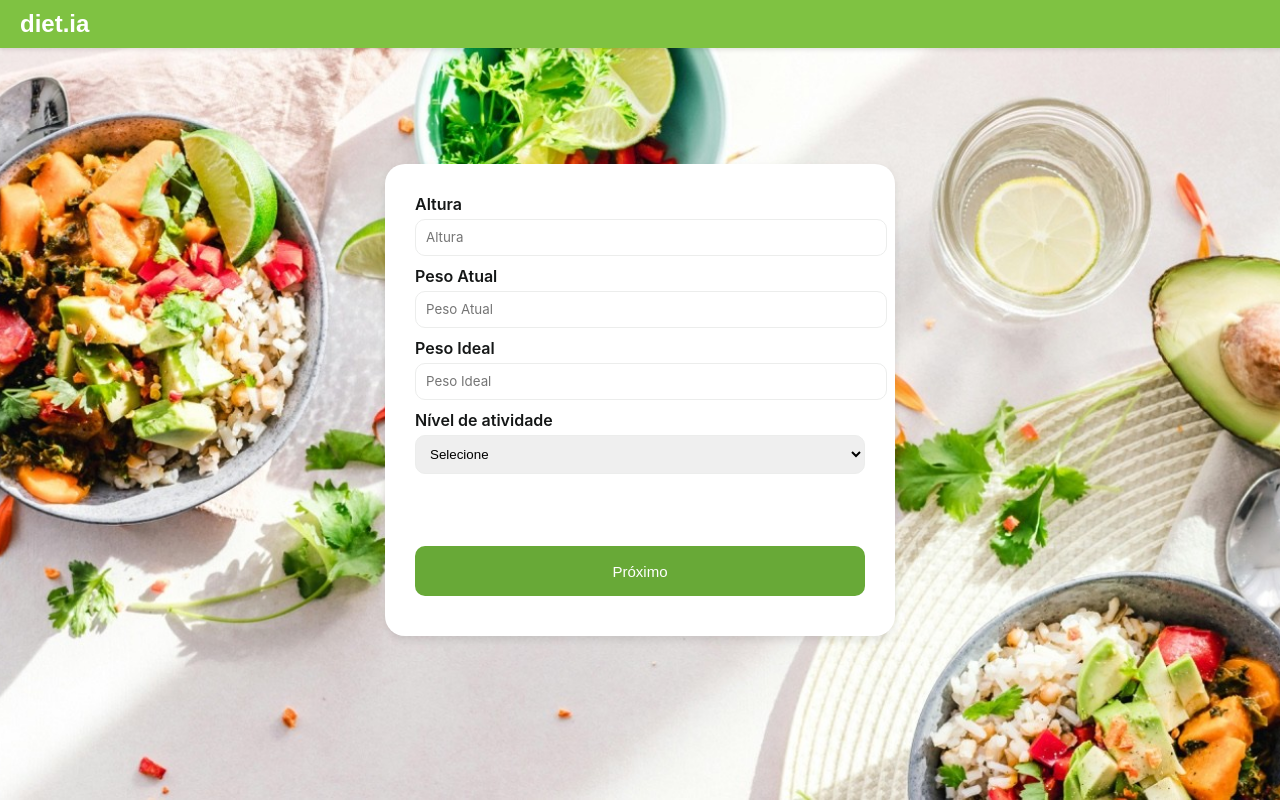
After one commit to Luis-Adolfo-Araujo/hello_data, a Flask app: page /anthropometry in a window 1280 px wide. The commit adds this page. Run offline with Flask 3, Linux system fonts and the light colour scheme; the visitor is signed in with stand-in values (Sample User, id 1); some libraries are stand-ins or nearby versions.

Commit message:
anamesis and anthropometry screen flow done

```diff
--- a/app/routes.py
+++ b/app/routes.py
@@ -1,8 +1,9 @@
 from utils import *
 import psycopg2
-from flask import request, jsonify, session, render_template, flash, Blueprint, redirect, url_for
+from flask import request, jsonify, render_template, flash, Blueprint, redirect, url_for
 from werkzeug.security import check_password_hash, generate_password_hash
 from flask_login import login_user, logout_user, login_required, current_user
+from datetime import datetime
 from .models import Paciente
 
 auth = Blueprint('auth', __name__)
@@ -108,6 +109,10 @@ def signup_post():
         print("Erro ao cadastrar usuário: " + str(e))
         return redirect(url_for('auth.signup'))
 
+    finally:
+        cursor.close()
+        conn.close()
+
 
 @auth.route("/logout")
 @login_required
@@ -115,7 +120,203 @@ def logout():
     logout_user()
     return render_template("public/index.html")
 
+@auth.route("/anamnese_post", methods=["POST"])
+@login_required
+def anamnese_post():
+    conn, cursor = get_db_connection()
+
+    if conn is None or cursor is None:
+        return jsonify({"error": "Failed to connect to the database"}), 500
+
+    try:
+        id_usuario = current_user.id
+
+        objetivo = request.form.get('objetivo')
+        restricao_alimentar = request.form.get('restricao_alimentar')
+        ingere_alcool = request.form.get('ingere_alcool')
+        dorme_bem = True if request.form.get('dorme_bem') == 'sim' else False
+        horas_sono = request.form.get('horas_sono')
+        pratica_exercicios = True if request.form.get('pratica_exercicios') == 'sim' else False
+        patologia = request.form.get('patologia')
+        medicamentos = request.form.get('medicamentos')
+        apetite = request.form.get('apetite')
+        mastigacao = request.form.get('mastigacao')
+        habito_intestinal = request.form.get('habito_intestinal')
+        frequencia_evacuacao = request.form.get('frequencia_evacuacao')
+        formato_fezes = request.form.get('formato_fezes')
+        usa_laxante = True if request.form.get('usa_laxante') == 'sim' else False
+        cor_fezes = request.form.get('cor_fezes')
+        ingestao_hidrica = request.form.get('ingestao_hidrica')
+        sintomas = request.form.get('sintomas')
+
+        insert_query = '''
+            INSERT INTO info_paciente (
+                id_usuario, objetivo, resticao_alimentar, ingere_alcool, dorme_bem, horas_sono,
+                pratica_exercicios, patologia, Medicamentos, apetite, mastigacao, habito_intestinal,
+                frequencia_evacuacao, formato_fezes, usa_laxante, cor_fezes, ingestao_hidrica, sintomas
+            ) VALUES (%s, %s, %s, %s, %s, %s, %s, %s, %s, %s, %s, %s, %s, %s, %s, %s, %s, %s);
+        '''
+
+        cursor.execute(insert_query, (
+            id_usuario, objetivo, restricao_alimentar, ingere_alcool, dorme_bem, horas_sono,
+            pratica_exercicios, patologia, medicamentos, apetite, mastigacao, habito_intestinal,
+            frequencia_evacuacao, formato_fezes, usa_laxante, cor_fezes, ingestao_hidrica, sintomas
+        ))
+
+        conn.commit()
+        flash('Informações de anamnese salvas com sucesso!', 'success')
+        return redirect(url_for('auth.metabolic'))
+
+    except Exception as e:
+        conn.rollback()
+        print("Erro ao salvar informações de anamnese: " + str(e))
+        return redirect(url_for('auth.anamnese'))
+
+    finally:
+        cursor.close()
+        conn.close()
+
+
 @auth.route("/anamnese")
 @login_required
 def anamnese():
     return render_template("public/templates/anamnesis.html")
+
+@auth.route("/metabolic")
+@login_required
+def metabolic():
+    return render_template("public/templates/metabolic.html")
+
+@auth.route("/metabolic_post", methods=["POST"])
+@login_required
+def metabolic_post():
+    conn, cursor = get_db_connection()
+
+    if conn is None or cursor is None:
+        return jsonify({"error": "Failed to connect to the database"}), 500
+
+    try:
+        id_usuario = current_user.id
+        tontura = request.form.get('tontura') == 'sim'
+        sensacao_desmaio = request.form.get('sensacao_desmaio') == 'sim'
+        insonia = request.form.get('insonia') == 'sim'
+        olhos_lacrimejantes_cocando = request.form.get('olhos_lacrimejantes_cocando') == 'sim'
+        olhos_inchados_vermelhos = request.form.get('olhos_inchados_vermelhos') == 'sim'
+        olheiras = request.form.get('olheiras') == 'sim'
+        visao_borrada = request.form.get('visao_borrada') == 'sim'
+        coceira_ouvido = request.form.get('coceira_ouvido') == 'sim'
+        dor_ouvido = request.form.get('dor_ouvido') == 'sim'
+        retirada_fluido = request.form.get('retirada_fluido') == 'sim'
+        zunido_ouvido = request.form.get('zunido_ouvido') == 'sim'
+        nariz_entupido = request.form.get('nariz_entupido') == 'sim'
+        sinusite = request.form.get('sinusite') == 'sim'
+        corrimento_nasal = request.form.get('corrimento_nasal') == 'sim'
+        espirro = request.form.get('espirro') == 'sim'
+        coceira_olhos = request.form.get('coceira_olhos') == 'sim'
+        ataque_espirro = request.form.get('ataque_espirro') == 'sim'
+        muco_excessivo = request.form.get('muco_excessivo') == 'sim'
+        tosse_cronica = request.form.get('tosse_cronica') == 'sim'
+        dor_garganta = request.form.get('dor_garganta') == 'sim'
+        necessidade_limpar_garganta = request.form.get('necessidade_limpar_garganta') == 'sim'
+        rouquidao = request.form.get('rouquidao') == 'sim'
+        lingua_gengiva_labio_inchado = request.form.get('lingua_gengiva_labio_inchado') == 'sim'
+        acne = request.form.get('acne') == 'sim'
+        perda_cabelo = request.form.get('perda_cabelo') == 'sim'
+        suor_excessivo = request.form.get('suor_excessivo') == 'sim'
+        feridas_cocam = request.form.get('feridas_cocam') == 'sim'
+        pele_seca = request.form.get('pele_seca') == 'sim'
+        vermelhidao = request.form.get('vermelhidao') == 'sim'
+        calor_excessivo = request.form.get('calor_excessivo') == 'sim'
+        batida_irregular_coracao = request.form.get('batida_irregular_coracao') == 'sim'
+        batidas_rapidas_demais_coracao = request.form.get('batidas_rapidas_demais_coracao') == 'sim'
+        dor_peito = request.form.get('dor_peito') == 'sim'
+        dor_cabeca = request.form.get('dor_cabeca') == 'sim'
+        data = datetime.now()
+
+        insert_query = '''INSERT INTO rastreamento_metabolico (
+                            tontura, sensacao_desmaio, insonia, olhos_lacrimejantes_cocando,
+                            olhos_inchados_vermelhos, olheiras, visao_borrada, coceira_ouvido,
+                            dor_ouvido, retirada_fluido, zunido_ouvido, nariz_entupido,
+                            sinusite, corrimento_nasal, espirro, coceira_olhos, ataque_espirro,
+                            muco_excessivo, tosse_cronica, dor_garganta, necessidade_limpar_garganta,
+                            rouquidao, lingua_gengiva_labio_inchado, acne, perda_cabelo, suor_excessivo,
+                            feridas_cocam, pele_seca, vermelhidao, calor_excessivo, batida_irregular_coracao,
+                            batidas_rapidas_demais_coracao, dor_peito, dor_cabeca, data
+                          ) VALUES (%s, %s, %s, %s, %s, %s, %s, %s, %s, %s, %s, %s, %s, %s, %s, %s, %s, %s, %s, %s, %s, %s, %s, %s, %s, %s, %s, %s, %s, %s, %s, %s, %s, %s, %s);'''
+
+        cursor.execute(insert_query, (
+            tontura, sensacao_desmaio, insonia, olhos_lacrimejantes_cocando,
+            olhos_inchados_vermelhos, olheiras, visao_borrada, coceira_ouvido,
+            dor_ouvido, retirada_fluido, zunido_ouvido, nariz_entupido,
+            sinusite, corrimento_nasal, espirro, coceira_olhos, ataque_espirro,
+            muco_excessivo, tosse_cronica, dor_garganta, necessidade_limpar_garganta,
+            rouquidao, lingua_gengiva_labio_inchado, acne, perda_cabelo, suor_excessivo,
+            feridas_cocam, pele_seca, vermelhidao, calor_excessivo, batida_irregular_coracao,
+            batidas_rapidas_demais_coracao, dor_peito, dor_cabeca, data
+        ))
+        cursor.execute("SELECT LASTVAL();")
+        id_metabolico = cursor.fetchone()[0]
+        conn.commit()
+
+        insert_query = '''INSERT INTO paciente_metabolico (
+            id_usuario, id_metabolico, data
+        ) VALUES (%s, %s, %s);'''
+
+        cursor.execute(insert_query, (
+            id_usuario, id_metabolico, data
+        ))
+
+        conn.commit()
+
+        print("Registro metabólico cadastrado com sucesso!")
+        return redirect(url_for('auth.anthropometry'))
+
+    except Exception as e:
+        conn.rollback()
+        print(f"Erro ao cadastrar registro metabólico: {e}")
+        return jsonify({"error": "Erro ao cadastrar registro metabólico"}), 500
+
+    finally:
+        cursor.close()
+        conn.close()
+
+@auth.route("/anthropometry")
+@login_required
+def anthropometry():
+    return render_template("public/templates/anthropometry.html")
+
+@auth.route("/anthropometry_post", methods=["POST"])
+@login_required
+def anthropometry_post():
+    conn, cursor = get_db_connection()
+
+    if conn is None or cursor is None:
+        return jsonify({"error": "Failed to connect to the database"}), 500
+
+    id_usuario = current_user.id
+    altura = request.form.get('altura')
+    peso_atual = request.form.get('peso_atual')
+    peso_ideal = request.form.get('peso_ideal')
+    nivel_atividade = request.form.get('nivel_atividade')
+    data = datetime.now()
+
+    insert_query = '''INSERT INTO antropometria (data, altura, peso_ideal, peso_atual, nivel_atividade)
+    VALUES (%s, %s, %s, %s, %s)'''
+
+    cursor.execute(insert_query, (data, altura, peso_atual, peso_ideal, nivel_atividade))
+    cursor.execute("SELECT LASTVAL();")
+    id_antropometria = cursor.fetchone()[0]
+    conn.commit()
+
+    insert_query = '''INSERT INTO paciente_antropometria (
+        id_usuario, id_antropometria, data
+        ) VALUES (%s, %s, %s);'''
+
+    cursor.execute(insert_query, (
+        id_usuario, id_antropometria, data
+    ))
+
+    conn.commit()
+
+    print("Registro antropométrico cadastrado com sucesso!")
+    return redirect(url_for('auth.home'))
--- /dev/null
+++ b/app/static/css/anthropometry.css
@@ -0,0 +1,112 @@
+body {
+    display: flex;
+    justify-content: center;
+    align-items: center;
+    height: 100vh;
+    margin: 0;
+    background-image: url("../img/nutri.jpeg");
+    background-size: cover;
+    background-position: center;
+}
+
+.form-container {
+    display: flex;
+    justify-content: center;
+    align-items: center;
+    width: 100%;
+    padding: 20px;
+    border-radius: 25px;
+}
+
+.form {
+    display: flex;
+    flex-direction: column;
+    gap: 10px;
+    background-color: #ffffff;
+    padding: 30px;
+    width: 450px;
+    border-radius: 20px;
+    font-family: -apple-system, BlinkMacSystemFont, "Segoe UI", Roboto, Oxygen,
+      Ubuntu, Cantarell, "Open Sans", "Helvetica Neue", sans-serif;
+    box-shadow: 0 4px 8px rgba(0, 0, 0, 0.1);
+}
+
+::placeholder {
+    font-family: -apple-system, BlinkMacSystemFont, "Segoe UI", Roboto, Oxygen,
+      Ubuntu, Cantarell, "Open Sans", "Helvetica Neue", sans-serif;
+}
+
+.form button {
+    align-self: flex-end;
+}
+
+.flex-column {
+    display: flex;
+    flex-direction: column;
+    gap: 5px;
+}
+
+.flex-column > label {
+    color: #151717;
+    font-weight: 600;
+}
+
+header {
+    font-family: Arial, sans-serif;
+    background-color: #7fc242;
+    color: white;
+    display: flex;
+    justify-content: space-between;
+    align-items: center;
+    padding: 10px 20px;
+    position: fixed;
+    width: 100%;
+    top: 0;
+    left: 0;
+    box-shadow: 0 2px 4px rgba(0,0,0,0.1);
+    z-index: 1000;
+}
+
+header .logo a {
+    font-size: 24px;
+    font-weight: bold;
+    color: white;
+    text-decoration: none;
+}
+
+.inputForm {
+    display: flex;
+    flex-direction: column;
+}
+
+.input {
+    border-radius: 10px;
+    border: 1.5px solid #ecedec;
+    padding: 10px;
+    transition: 0.3s ease-in-out;
+    width: 100%;
+}
+
+.input:focus {
+    outline: none;
+    border: 1.5px solid #68a937;
+}
+
+.button-submit {
+    margin: 20px 0 10px 0;
+    background-color: #68a937;
+    border: none;
+    color: white;
+    font-size: 15px;
+    font-weight: 500;
+    border-radius: 10px;
+    height: 50px;
+    width: 100%;
+    cursor: pointer;
+}
+
+.button-submit:hover {
+    background-color: #252727;
+    transition: 0.8ms;
+    cursor: pointer;
+}
--- /dev/null
+++ b/app/static/js/anthropometry.js
@@ -0,0 +1,25 @@
+function restrictAlturaInput(event) {
+    const input = event.target;
+    let value = input.value.replace(/[^0-9]/g, '').replace(',', '');
+
+    if (value.length > 3) {
+        value = value.slice(0, 3);
+    }
+
+    if (value.length > 1) {
+        value = value.slice(0, 1) + ',' + value.slice(1);
+    }
+
+    input.value = value;
+}
+
+function restrictThreeCharsInput(event) {
+    const input = event.target;
+    let value = input.value.replace(/[^0-9]/g, '');
+
+    if (value.length > 3) {
+        value = value.slice(0, 3);
+    }
+
+    input.value = value;
+}
--- /dev/null
+++ b/app/templates/public/templates/anthropometry.html
@@ -0,0 +1,46 @@
+<!DOCTYPE html>
+<html lang="en">
+<head>
+    <meta charset="UTF-8">
+    <meta name="viewport" content="width=device-width, initial-scale=1.0">
+    <link rel="stylesheet" href="../../../static/css/anthropometry.css">
+    <script src="../../../static/js/anthropometry.js"></script>
+    <title>diet.ia | Antropometria</title>
+</head>
+<body>
+<header>
+    <div class="logo"><a href="/">diet.ia</a></div>
+    <nav></nav>
+</header>
+<div class="form-container">
+    <form action="/anthropometry_post" class="form" method="POST">
+        <div class="flex-column">
+            <label>Altura </label>
+            <input type="text" name="altura" class="input" placeholder="Altura" oninput="restrictAlturaInput(event)"/>
+        </div>
+
+        <div class="flex-column">
+            <label>Peso Atual </label>
+            <input type="text" name="peso_atual" class="input" placeholder="Peso Atual" oninput="restrictThreeCharsInput(event)"/>
+        </div>
+
+        <div class="flex-column">
+            <label>Peso Ideal </label>
+            <input type="text" name="peso_ideal" class="input" placeholder="Peso Ideal" oninput="restrictThreeCharsInput(event)"/>
+        </div>
+
+        <div class="flex-column">
+            <label>Nível de atividade</label>
+            <select name="nivel_atividade" class="input" required>
+                <option disabled selected>Selecione</option>
+                <option value="baixo">Baixo</option>
+                <option value="moderado">Moderado</option>
+                <option value="intenso">Intenso</option>
+            </select>
+        </div>
+        <p id="mensagem" style="color: red;"></p>
+        <button type="submit" id="nextButton" class="button-submit" style="color: white;">Próximo</button>
+    </form>
+</div>
+</body>
+</html>
--- a/utils.py
+++ b/utils.py
@@ -1,5 +1,6 @@
 import psycopg2
 from config import *
+from flask import jsonify
 
 conn_str = f"host={DB_HOST} port={DB_PORT} dbname={DB_NAME} user={DB_USER} password={DB_PASS}"
 
```
Also changed, not shown: app/models.py (+10 -7 lines), app/static/js/anamnesis.js (deleted, +0 -20 lines), app/templates/public/templates/anamnesis.html (+1 -10 lines), app/templates/public/templates/metabolic.html (added, +298 -0 lines), hellodiet_database.sql (+4 -4 lines).
